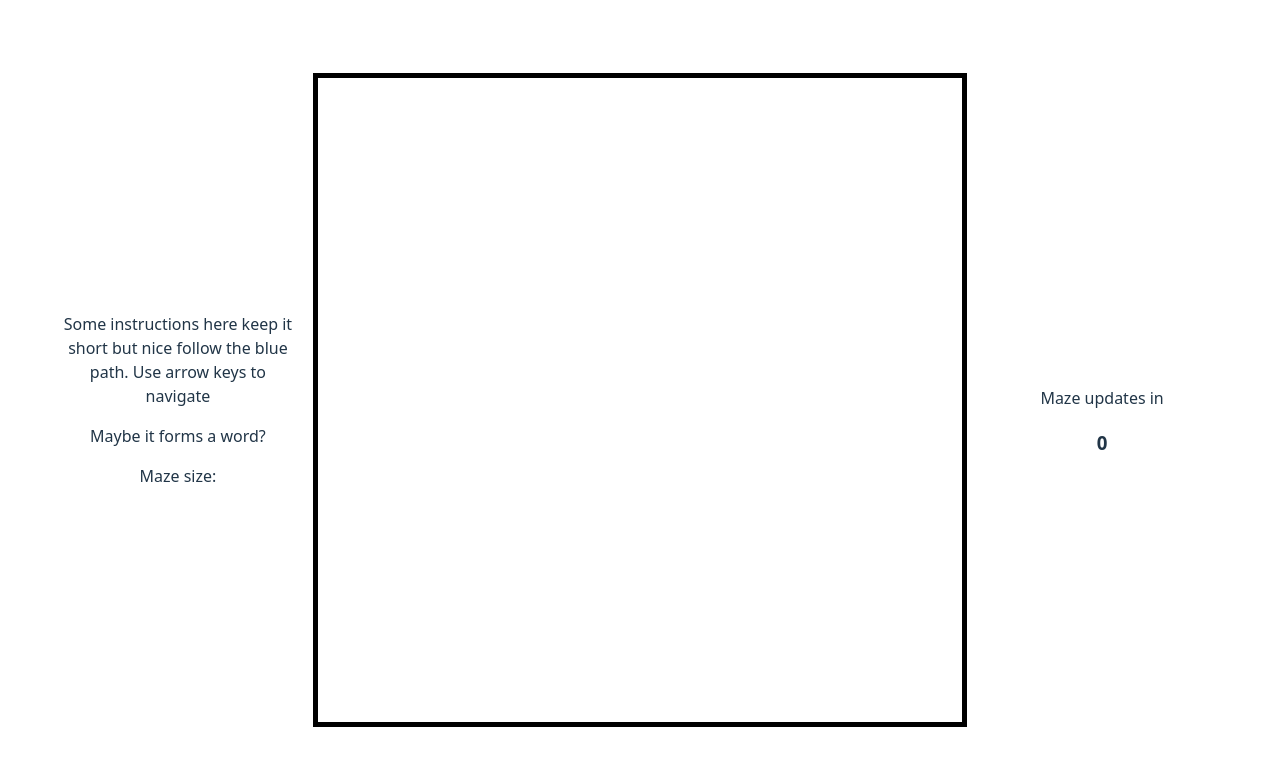
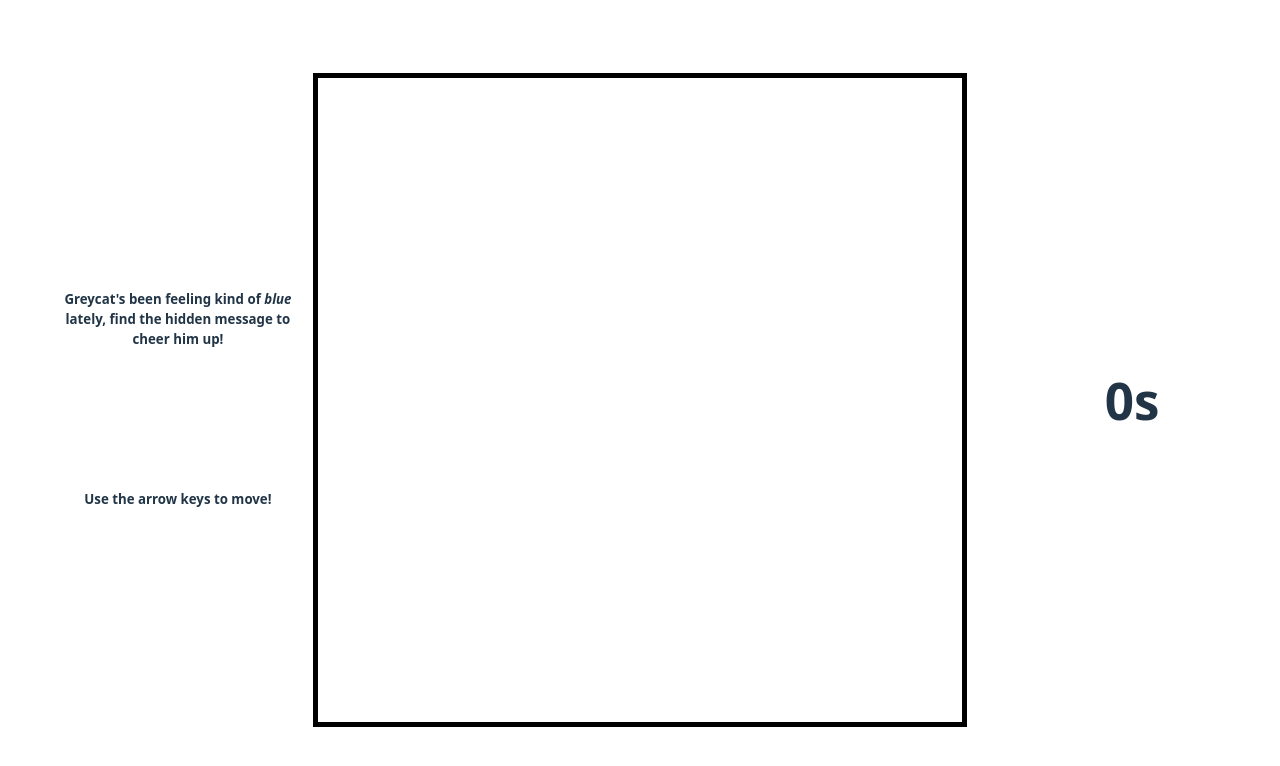
Before and after one commit to jloh02/greyctf-2025-challs-rainbow-road, a React (Vite) app in the folder frontend/: page / in a window 1280 px wide. Shown: the top 766 px of the page. Built offline with nearby package versions, Linux system fonts and the light colour scheme; no server answers.

Commit message:
Update UI  and refine some timer async

```diff
--- a/frontend/src/App.css
+++ b/frontend/src/App.css
@@ -25,11 +25,29 @@
   width: 20%;
 }
 
-.side-panel>img {
-  width: 40px;
-  height: 40px;
-  max-width: 80%;
-  max-height: 80%;
+.side-panel>.timer {
+  display: flex;
+  flex-direction: row;
+  align-items: center;
+  justify-content: center;
+  gap: 10px;
+  padding-right: 20px;
+}
+
+.side-panel>.timer>img {
+  width: 70px;
+  height: 70px;
+  max-width: 50%;
+  max-height: 50%;
+}
+
+.side-panel>.keys>img {
+  width: 200px;
+  max-width: 90%;
+}
+
+.side-panel>.keys>h5 {
+  margin-top: 0;
 }
 
 .maze-container {
--- a/frontend/src/App.tsx
+++ b/frontend/src/App.tsx
@@ -7,6 +7,7 @@ function App() {
   const [colors, setColors] = useState<string[][]>([]);
   const [coords, setCoords] = useState<{ x: number; y: number }>({ x: 0, y: 0 });
   const [lastUpdate, setLastUpdate] = useState<number>(Date.now());
+  const [lastMoveRight, setLastMoveRight] = useState<boolean>(true);
   const [timer, setTimer] = useState<number>(5);
 
   const coordsRef = useRef(coords);
@@ -15,7 +16,7 @@ function App() {
   }, [coords]);
 
   useEffect(() => {
-    const interval = setInterval(() => {
+    const interval = setInterval(async () => {
       const now = Date.now();
       const elapsed = Math.floor((now - lastUpdate) / 1000);
       if (elapsed >= 5) {
@@ -55,9 +56,11 @@ function App() {
           break;
         case 'ArrowLeft':
           newCoords.x--;
+          setLastMoveRight(false);
           break;
         case 'ArrowRight':
           newCoords.x++;
+          setLastMoveRight(true);
           break;
         default:
           return;
@@ -85,9 +88,11 @@ function App() {
     <>
       <div id="main-container">
         <div className="side-panel">
-          <p> Some instructions here keep it short but nice follow the blue path. Use arrow keys to navigate</p>
-          <p> Maybe it forms a word?</p>
-          <p> Maze size: </p>
+          <h5>Greycat's been feeling kind of <i>blue</i> lately, find the hidden message to cheer him up!</h5>
+          <div className="keys">
+            <img src="./keys.svg" />
+            <h5>Use the arrow keys to move!</h5>
+          </div>
         </div>
         <div
           className="maze-container"
@@ -132,6 +137,7 @@ function App() {
                           objectFit: 'contain',
                           top: '0',
                           left: '0',
+                          transform: `scale(${lastMoveRight ? -1 : 1}, 1)`,
                         }}
                       />
                     )}
@@ -141,9 +147,7 @@ function App() {
             )}</div>
         </div>
         <div className="side-panel">
-          <img src="./timer.svg"></img>
-          <p> Maze updates in</p>
-          <h3>{timer}</h3>
+          <div className="timer"><img src="./timer.svg" /> <h1>{timer}s</h1></div>
         </div>
       </div>
 
```
Also changed, not shown: frontend/public/keys.svg (added), 1 other file (tests, documents, lock files or other folders).
